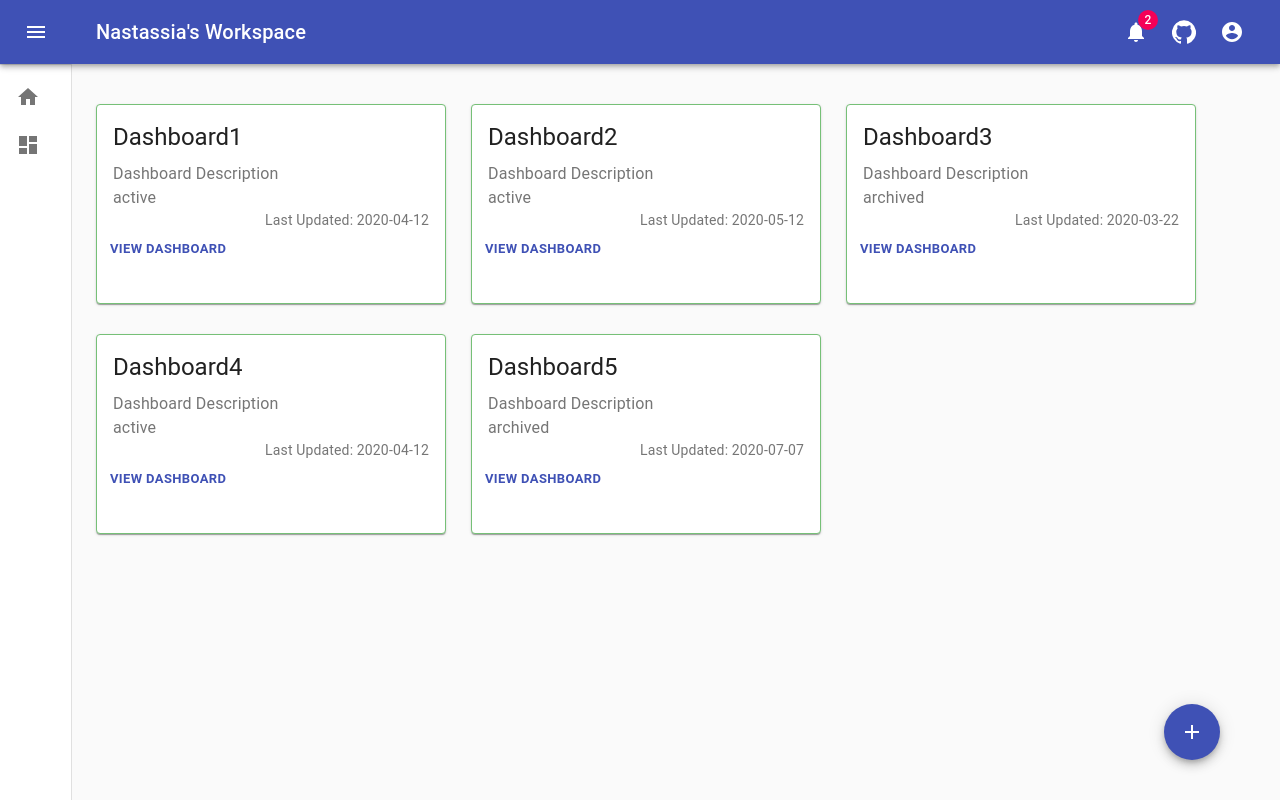
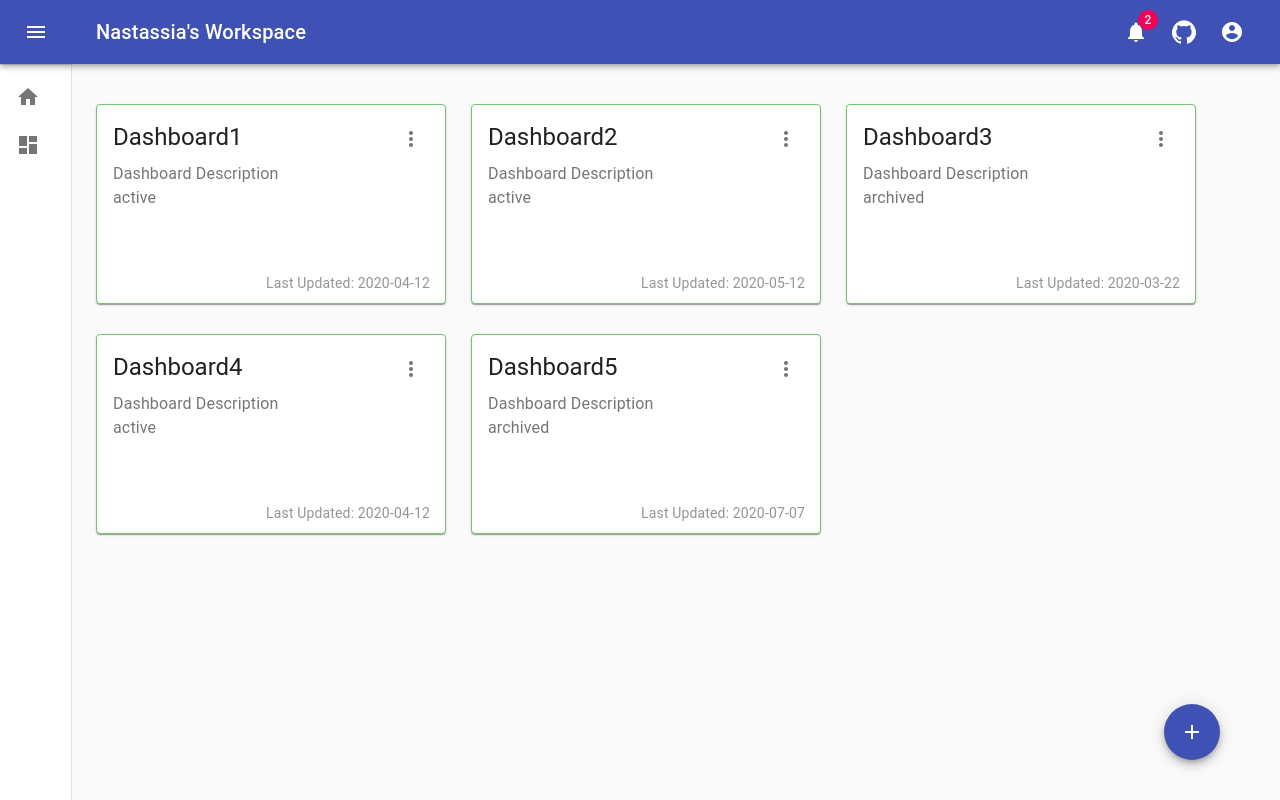
Before and after one commit to nastassia-dev/issue-tracker, a React app: page /dashboards in a window 1280 px wide. Built offline with nearby package versions, Linux system fonts and the light colour scheme; data requests are answered from the project's data file.

Commit message:
Add manage dashboard actions

```diff
--- a/server/db.json
+++ b/server/db.json
@@ -31,6 +31,7 @@
       "title": "Dashboard1",
       "description": "Dashboard Description",
       "status": "active",
+      "slug": "dashboard1",
       "lastUpdated": "2020-04-12"
     },
     {
@@ -38,6 +39,7 @@
       "title": "Dashboard2",
       "description": "Dashboard Description",
       "status": "active",
+      "slug": "dashboard2",
       "lastUpdated": "2020-05-12"
     },
     {
@@ -45,6 +47,7 @@
       "title": "Dashboard3",
       "description": "Dashboard Description",
       "status": "archived",
+      "slug": "dashboard3",
       "lastUpdated": "2020-03-22"
     },
     {
@@ -52,6 +55,7 @@
       "title": "Dashboard4",
       "description": "Dashboard Description",
       "status": "active",
+      "slug": "dashboard4",
       "lastUpdated": "2020-04-12"
     },
     {
@@ -59,6 +63,7 @@
       "title": "Dashboard5",
       "description": "Dashboard Description",
       "status": "archived",
+      "slug": "dashboard5",
       "lastUpdated": "2020-07-07"
     }
   ]
--- /dev/null
+++ b/src/components/common/MoreVertMenu.js
@@ -0,0 +1,60 @@
+import React from 'react';
+import IconButton from '@material-ui/core/IconButton';
+import Menu from '@material-ui/core/Menu';
+import MenuItem from '@material-ui/core/MenuItem';
+import MoreVertIcon from '@material-ui/icons/MoreVert'
+import { makeStyles } from '@material-ui/core/styles';
+
+const ITEM_HEIGHT = 30;
+const useStyles = makeStyles({
+	root: {
+		position: 'absolute',
+		top: 10,
+		right: 10,
+	},
+});
+
+const MoreVertMenu = ({ options, handleAction }) => {
+	const [anchorEl, setAnchorEl] = React.useState(null);
+	const classes = useStyles();
+	const open = Boolean(anchorEl);
+
+	const handleOpen = e => setAnchorEl(e.currentTarget);
+	const handleClose = () => setAnchorEl(null);
+	const handleClick = ({ currentTarget: { dataset: { actionName } } }) => {
+		setAnchorEl(null);
+		handleAction(actionName);
+	};
+
+	return (
+		<div className={classes.root}>
+			<IconButton onClick={handleOpen}>
+				<MoreVertIcon />
+			</IconButton>
+			<Menu
+				anchorEl={anchorEl}
+				keepMounted
+				open={open}
+				onClose={handleClose}
+				PaperProps={{
+					style: {
+						maxHeight: ITEM_HEIGHT * 4.5,
+						width: '20ch',
+					},
+				}}
+			>
+				{options.map((option) => (
+					<MenuItem
+						data-action-name={option}
+						key={option}
+						onClick={handleClick}
+					>
+						{option}
+					</MenuItem>
+				))}
+			</Menu>
+		</div>
+	)
+};
+
+export default MoreVertMenu;
--- a/src/components/dashboards/DashboardCard.js
+++ b/src/components/dashboards/DashboardCard.js
@@ -1,13 +1,17 @@
 import React from 'react';
 import Card from '@material-ui/core/Card';
 import { makeStyles } from '@material-ui/core/styles';
-import CardActions from '@material-ui/core/CardActions';
 import CardContent from '@material-ui/core/CardContent';
-import Button from '@material-ui/core/Button';
 import Typography from '@material-ui/core/Typography';
+import MoreVertMenu from '../common/MoreVertMenu';
 
+const VIEW = 'View';
+const ARCHIVE = 'Archive';
+const DELETE = 'Delete';
+const actionOpts = [VIEW, ARCHIVE, DELETE];
 const useStyles = makeStyles({
 	root: {
+		position: 'relative',
 		minWidth: 350,
 		minHeight: 200,
 		display: 'inline-block',
@@ -16,21 +20,32 @@ const useStyles = makeStyles({
 		border: '1px solid #76C077',
 	},
 	meta: {
-		float: 'right',
+		position: 'absolute',
+		bottom: 10,
+		right: 15,
+		font: 10,
+		color: '#0000006b',
 	},
 	btn: {
 		fontWeight: 600,
-	}
+	},
 });
 
-const DashboardCard = ({ dashboard }) => {
+const DashboardCard = ({ dashboard, actions }) => {
 	const classes = useStyles();
+
+	const handleAction = name => {
+		if (name === VIEW) return actions.handleViewDashboard(dashboard);
+		if (name === ARCHIVE) return actions.handleArchiveDashboard(dashboard);
+		if (name === DELETE) return actions.handleDeleteDashboard(dashboard);
+	};
 	return (
 		<Card className={classes.root}>
 			<CardContent>
 				<Typography variant='h5' component='h2' gutterBottom>
 					{dashboard.title}
 				</Typography>
+				<MoreVertMenu options={actionOpts} handleAction={handleAction}/>
 				<Typography color='textSecondary'>
 					{dashboard.description}
 				</Typography>
@@ -41,9 +56,6 @@ const DashboardCard = ({ dashboard }) => {
 					{`Last Updated: ${dashboard.lastUpdated}`}
 				</Typography>
 			</CardContent>
-			<CardActions>
-				<Button className={classes.btn} size='small' color='primary'>View Dashboard</Button>
-			</CardActions>
 		</Card>
 	)
 };
--- a/src/components/dashboards/DashboardList.js
+++ b/src/components/dashboards/DashboardList.js
@@ -3,7 +3,7 @@ import Typography from '@material-ui/core/Typography';
 
 import DashboardCard from './DashboardCard';
 
-const DashboardList = ({ dashboards, header = '' }) => {
+const DashboardList = ({ dashboards, dashboardActions, header = '' }) => {
 	return (
 		<>
 			<Typography variant='h5' component='h2' gutterBottom>
@@ -11,7 +11,7 @@ const DashboardList = ({ dashboards, header = '' }) => {
 			</Typography>
 			{dashboards.map(dashboard => {
 					return <span key={dashboard.id}>
-						<DashboardCard dashboard={dashboard}/>
+						<DashboardCard dashboard={dashboard} actions={dashboardActions} />
 					</span>
 				})
 			}
--- a/src/components/dashboards/DashboardPage.js
+++ b/src/components/dashboards/DashboardPage.js
@@ -1,10 +1,11 @@
-import React from 'react';
+import React, { useState } from 'react';
 import TasksPage from '../tasks/TasksPage';
 
-const DashboardPage = () => {
+const DashboardPage = ({ location }) => {
+	const [dashboard, setDashboard] = useState(location.state && location.state.dashboard || {});
 	return (
 		<>
-			<p>DashboardPage View</p>
+			<p>{dashboard.title}</p>
 			<TasksPage/>
 		</>
 	)
--- a/src/components/dashboards/DashboardsPage.js
+++ b/src/components/dashboards/DashboardsPage.js
@@ -15,11 +15,24 @@ const DashboardsPage = ({ history, dashboards, loadDashboards }) => {
 		e.preventDefault();
 		history.push('/dashboard');
 	};
+	const handleViewDashboard = dashboard => {
+		history.push({
+			pathname: `/dashboard/${dashboard.slug}`,
+			state: { dashboard }
+		})
+	};
+	const handleArchiveDashboard = dashboard => {
+
+	};
+	const handleDeleteDashboard = dashboard => {
+		// TODO ask to confirm delete
+	};
+	const dashboardActions = { handleViewDashboard, handleArchiveDashboard, handleDeleteDashboard };
 
 	return (
 		<>
 			{dashboards.length > 0
-				? <DashboardList dashboards={dashboards} />
+				? <DashboardList dashboards={dashboards} dashboardActions={dashboardActions} />
 				: <Alert severity='info'>Dashboards Not Found</Alert>
 			}
 			<FloatingBtn color='primary' tooltipTitle='Create New Dashboard' onClick={handleAddDashboard}>
```
